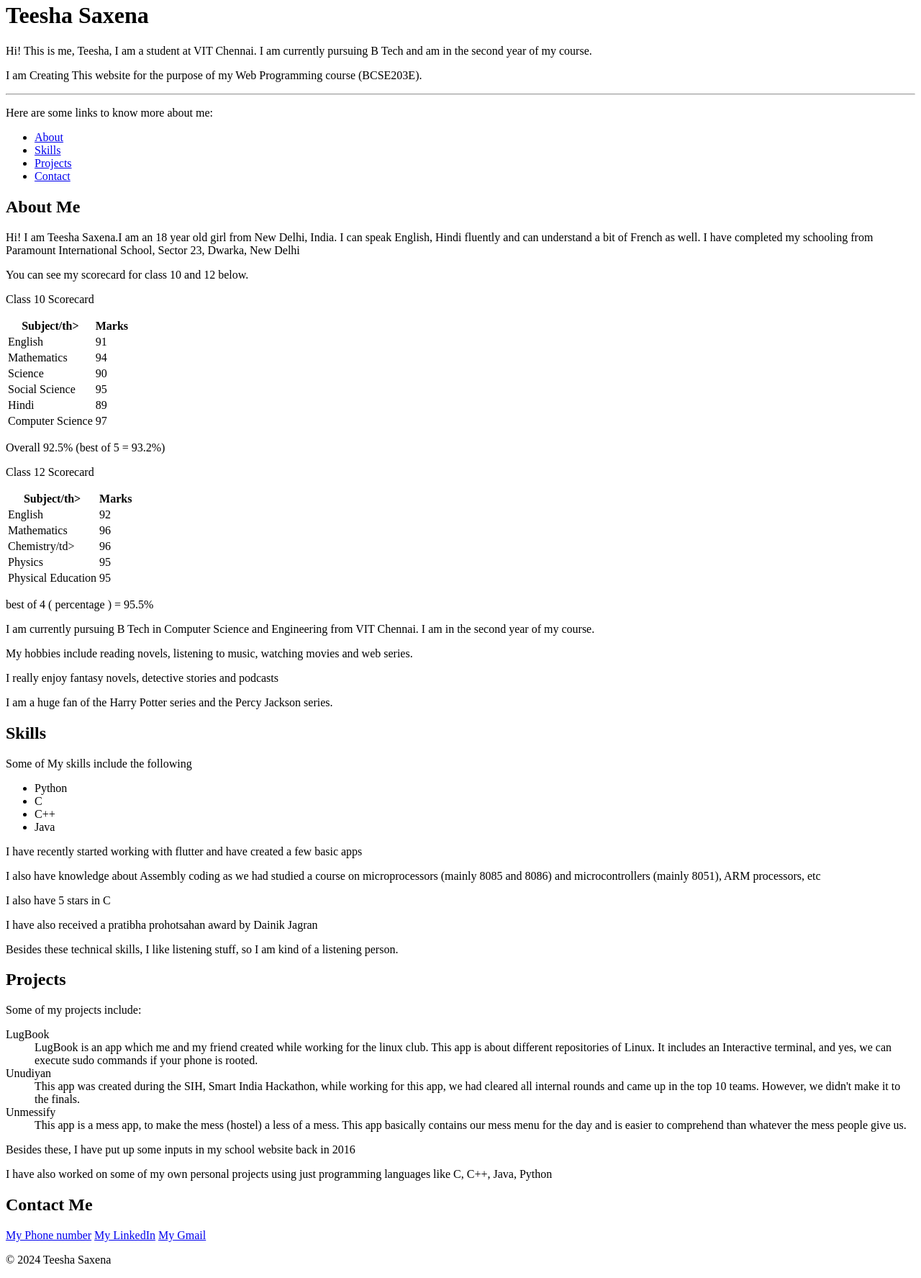
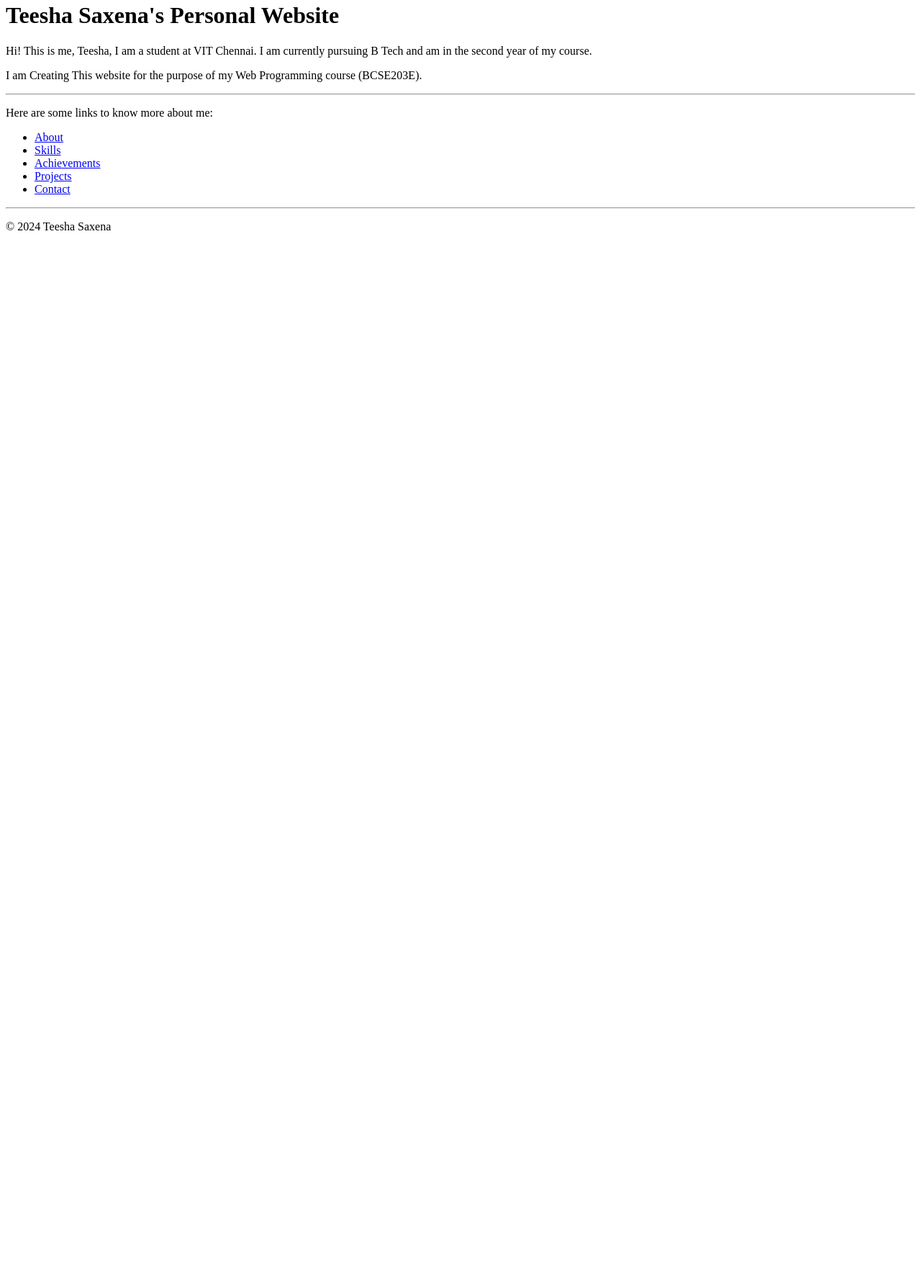
Before and after one commit to me-a-coder/BCE1392, a plain HTML site: page index.html in a window 1280 px wide. Shown: the part 18-1793 px from the top of the page at 72% size. After the commit the page ends 800 px from the top, so only its background shows below. Drawn offline with Linux system fonts and the light colour scheme.

Commit message:
A lot of changes have been made to the website.

```diff
--- a/index.html
+++ b/index.html
@@ -5,129 +5,22 @@
 </head>
 <body>
     <header>
-        <h1>Teesha Saxena</h1>
+        <h1>Teesha Saxena's Personal Website</h1>
         <p> Hi! This is me, Teesha, I am a student at VIT Chennai. I am currently pursuing B Tech and am in the second year of my course.</p>
         <p>I am Creating This website for the purpose of my Web Programming course (BCSE203E).</p>
         <hr>
         <p>Here are some links to know more about me:</p>
         <nav>
             <ul>
-                <li><a href="#about">About</a></li>
-                <li><a href="#skills">Skills</a></li>
-                <li><a href="#projects">Projects</a></li>
-                <li><a href="#contact">Contact</a></li>
+                <li><a href="about.html">About</a></li>
+                <li><a href="skills.html">Skills</a></li>
+                <li><a href="achievements.html">Achievements</a></li>
+                <li><a href="projects.html">Projects</a></li>
+                <li><a href="contacts.html">Contact</a></li>
             </ul>
         </nav>
     </header>
-
-    <section id="about">
-        <h2>About Me</h2>
-        <p>Hi! I am Teesha Saxena.I am an 18 year old girl from New Delhi, India. I can speak English, Hindi fluently and can understand a bit of French as well. I have completed my schooling from Paramount International School, Sector 23, Dwarka, New Delhi</p>
-        <p>You can see my scorecard for class 10 and 12 below.</p>
-        <p> Class 10 Scorecard</p>
-        <table>
-            <tr>
-                <th>Subject/th>
-                <th>Marks</th>
-            </tr>
-            <tr>
-                <td>English</td>
-                <td>91</td>
-            </tr>
-            <tr>
-                <td>Mathematics</td>
-                <td>94</td>
-            </tr>
-            <tr>
-                <td>Science</td>
-                <td>90</td>
-            </tr>
-            <tr>
-                <td>Social Science</td>
-                <td>95</td>
-            </tr>
-            <tr>
-                <td>Hindi</td>
-                <td>89</td>
-            </tr>
-            <tr>
-                <td>Computer Science</td>
-                <td>97</td>
-            </tr>
-          </table>
-          <p> Overall 92.5% (best of 5 = 93.2%)</p>
-          <p> Class 12 Scorecard</p>
-          <table>
-              <tr>
-                  <th>Subject/th>
-                  <th>Marks</th>
-              </tr>
-              <tr>
-                  <td>English</td>
-                  <td>92</td>
-              </tr>
-              <tr>
-                  <td>Mathematics</td>
-                  <td>96</td>
-              </tr>
-              <tr>
-                  <td>Chemistry/td>
-                  <td>96</td>
-              </tr>
-              <tr>
-                  <td>Physics</td>
-                  <td>95</td>
-              </tr>
-              <tr>
-                  <td>Physical Education</td>
-                  <td>95</td>
-              </tr>
-          </table>
-          <p> best of 4 ( percentage  ) = 95.5%</p>
-        <p>I am currently pursuing B Tech in Computer Science and Engineering from VIT Chennai. I am in the second year of my course.</p>
-        <p>My hobbies include reading novels, listening to music, watching movies and web series.</p>
-        <p> I really enjoy fantasy novels, detective stories and podcasts</p>
-        <p> I am a huge fan of the Harry Potter series and the Percy Jackson series.</p>
-    </section>
-
-    <section id="skills">
-        <h2>Skills</h2>
-        <p> Some of My skills include the following</p>
-        <ul>
-            <li>Python</li>
-            <li>C</li>
-            <li>C++</li>
-            <li>Java</li>
-        </ul>
-        <p> I have recently started working with flutter and have created a few basic apps</p>
-        <p>I also have knowledge about Assembly coding as we had studied a course on microprocessors (mainly 8085 and 8086) and microcontrollers (mainly 8051), ARM processors, etc</p>
-        <p>I also have 5 stars in C</p>
-        <p>I have also received a pratibha prohotsahan award by Dainik Jagran</p>
-        <p>Besides these technical skills, I like listening stuff, so I am kind of a listening person.</p>
-    </section>
-
-    <section id="projects">
-        <h2>Projects</h2>
-        <p>Some of my projects include:</p>
-        <dl>
-          <dt>LugBook</dt>
-          <dd>LugBook is an app which me and my friend created while working for the linux club. This app is about different repositories of Linux. It includes an Interactive terminal, and yes, we can execute sudo commands if your phone is rooted.</dd>
-          <dt>Unudiyan</dt>
-          <dd>This app was created during the SIH, Smart India Hackathon, while working for this app, we had cleared all internal rounds and came up in the top 10 teams. However, we didn't make it to the finals.</dd>
-          <dt>Unmessify</dt>
-          <dd>This app is a mess app, to make the mess (hostel) a less of a mess. This app basically contains our mess menu for the day and is easier to comprehend than whatever the mess people give us.</dd>
-        </dl>
-        <p>Besides these, I have put up some inputs in my school website back in 2016</p>
-        <p>I have also worked on some of my own personal projects using just programming languages like C, C++, Java, Python</p>
-    </section>
-
-    <section id="contact">
-        <h2>Contact Me</h2>
-        <a href = "tel:9999362880">My Phone number</a>
-        <a href = "https://www.linkedin.com/in/teesha-saxena">My LinkedIn</a>
-        <a href = "mailto:teesha.saxena2022@vitstudent.ac.in">My Gmail</a>
-    </section>
-
+<hr>
     <footer>
         <p>&copy; 2024 Teesha Saxena</p>
     </footer>
```
Also changed, not shown: about.html (added, +79 -0 lines), achievements.html (added, +21 -0 lines), contacts.html (added, +19 -0 lines), projects.html (added, +23 -0 lines), skills.html (added, +23 -0 lines).
